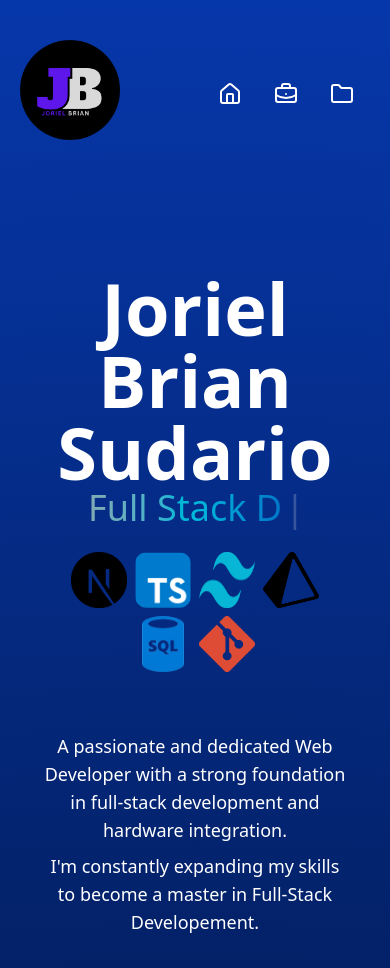
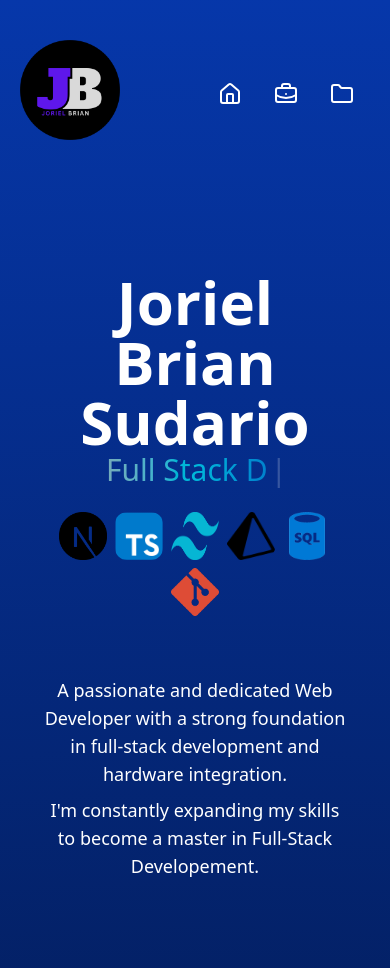
Before and after one commit to JorielBrian/Joriel_Portfolio_2025, a React (Vite) app: page /#/ in a window 390 px wide. Shown: the top 968 px of the page. Built offline with nearby package versions, Linux system fonts and the light colour scheme.

Commit message:
made the default sizes smaller

```diff
--- a/src/Components/Welcome.tsx
+++ b/src/Components/Welcome.tsx
@@ -12,14 +12,14 @@ const Welcome = () =>{
         <div id="home" className="w-full mt-30 ml-0">
             <div className="h-screen px-10 mb-20 xl:mb-0">
                 <motion.div initial={{y:100, opacity:0}} whileInView={{y:0, opacity:1}} transition={{ease:"easeIn", duration:1.5}}  className="text-center font-sans">
-                    <h1 className="text-7xl font-bold sm:text-8xl xl:text-9xl">Joriel Brian Sudario</h1>
-                    <h2 className="text-4xl pb-5 border-amber-50 sm:text-5xl lg:text-7xl 2xl:text-8xl bg-gradient-to-r from-neutral-400 via-cyan-500 to-blue-800 bg-clip-text text-transparent"><Typewriter
+                    <h1 className="text-6xl font-bold sm:text-7xl md:text-8xl xl:text-9xl">Joriel Brian Sudario</h1>
+                    <h2 className="pb-5 border-amber-50 text-3xl sm:text-4xl md:text-5xl lg:text-7xl 2xl:text-8xl bg-gradient-to-r from-neutral-400 via-cyan-500 to-blue-800 bg-clip-text text-transparent"><Typewriter
                     words={['Web Developer', 'Full Stack Developer', 'System Engineer', 'Software Engineer', 'Computer Programmer', 'IT Specialist', 'Circuit Assembler', 'Information Technology']}
                     loop = {true}
                     cursor cursorStyle = {'|'} cursorBlinking = {true} cursorColor="white"
                     /></h2>
                     {  CORE_SKILLS && CORE_SKILLS.map(skill => (
-                        <img key={skill.skill} src={skill.image} alt={skill.skill} className="inline size-14 xl:size-20  2xl:size-25 m-1 rounded-xl hover:animate-bounce"/>
+                        <img key={skill.skill} src={skill.image} alt={skill.skill} className="inline size-12 sm:size-14 xl:size-20  2xl:size-25 m-1 rounded-xl hover:animate-bounce"/>
                     )) }
                 </motion.div>
                 <motion.div initial={{y:-100, opacity:0}} whileInView={{y:0, opacity:1}} transition={{ease:"easeIn", duration:1.5}} className="py-4 mt-10">
```
